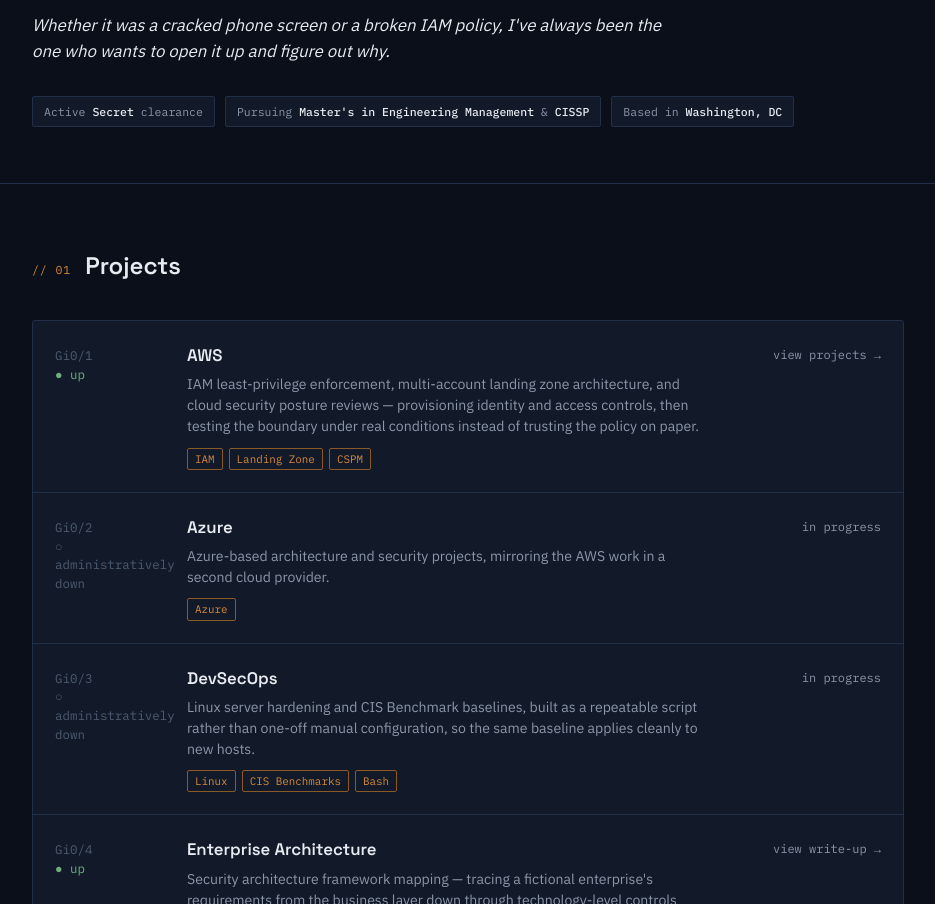
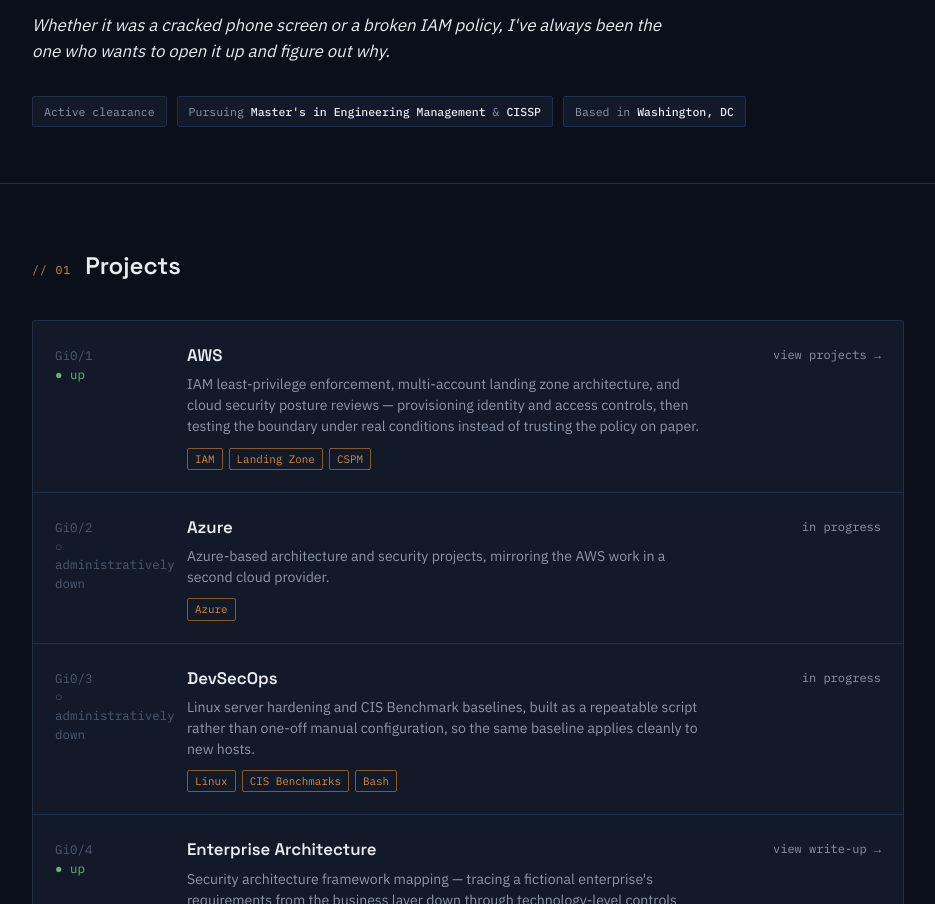
Before and after one commit to terrencenails/terrencenails.github.io, a plain HTML site: page index.html in a window 1280 px wide. Shown: the part 888-1792 px from the top of the page, without its empty margins (172-1107 px from the left). Drawn offline with Linux system fonts and the light colour scheme.

Commit message:
Update badge text for security clearance

```diff
--- a/index.html
+++ b/index.html
@@ -266,7 +266,7 @@
     <p class="hero-sub">My day-to-day now is hands-on and highly technical, so I built this portfolio to document my own journey — the designs, the failures, and the processes behind them, written down as I go rather than after the fact. When I'm not breaking and fixing things, you'll find me training Muay Thai, at the gym, traveling (12+ countries and counting), or barbecuing.</p>
     <p class="hero-sub" style="font-style:italic;color:var(--text);">Whether it was a cracked phone screen or a broken IAM policy, I've always been the one who wants to open it up and figure out why.</p>
     <div class="hero-meta">
-      <div class="badge">Active <b>Secret</b> clearance</div>
+      <div class="badge">Active clearance</div>
       <div class="badge">Pursuing <b>Master's in Engineering Management</b> &amp; <b>CISSP</b></div>
       <div class="badge">Based in <b>Washington, DC</b></div>
     </div>
```
